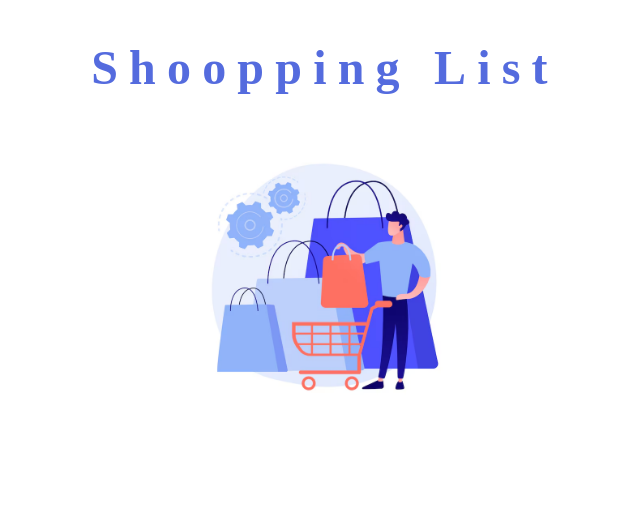
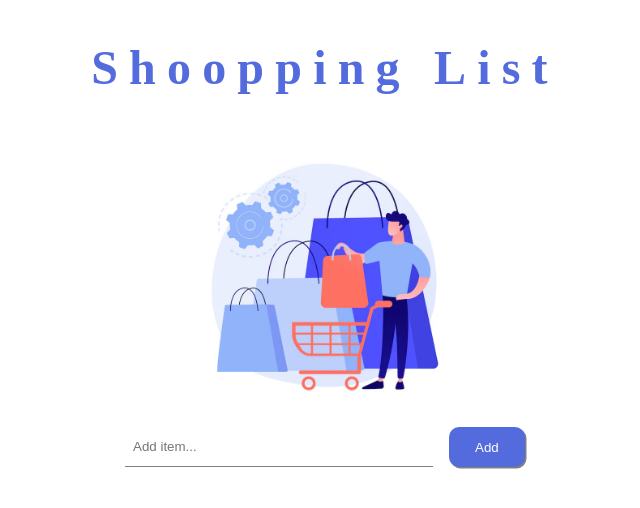
Before and after one commit to Tanish866/ShoppingList, a React (Vite) app: page / in a window 1280 px wide. Shown: the top 508 px of the page, without its empty margins (315-955 px from the left). Built offline with nearby package versions, Linux system fonts and the light colour scheme.

Commit message:
Added basic input tag and button

```diff
--- /dev/null
+++ b/src/components/InputItem/InputItem.css
@@ -0,0 +1,30 @@
+.input-wrapper{
+    width: 400px;
+    display: flex;
+    gap: 1rem;
+}
+
+.item-input{
+    width: 100%;
+    padding: 0.5rem;
+    border: none;
+    border-bottom: 1px solid grey;
+}
+
+.item-input:focus{
+    outline: none;
+}
+
+.add-item-button{
+    width: 100px;
+    height: 40px;
+    background-color: var(--light-purple);
+    color: white;
+    border: none;
+    border-radius: 10px;
+    box-shadow: 1.5px 1.5px grey;
+}
+
+.add-item-button:hover{
+    box-shadow: none;
+}
--- /dev/null
+++ b/src/components/InputItem/InputItem.jsx
@@ -0,0 +1,17 @@
+import './InputItem.css';
+
+function InputItem(){
+    return (
+        <div className="input-wrapper">
+            <input
+                className="item-input"
+                type="text"
+                placeholder="Add item..."
+            />
+            <button className="add-item-button">
+                Add
+            </button>
+        </div>
+    )
+}
+export default InputItem;
--- /dev/null
+++ b/src/components/ShoppingList/ShoppingList.css
@@ -0,0 +1,4 @@
+.current-shopping-list{
+    display: flex;
+    justify-content: center;
+}
--- a/src/components/ShoppingList/ShoppingList.jsx
+++ b/src/components/ShoppingList/ShoppingList.jsx
@@ -1,9 +1,16 @@
 import Header from "../Header/Header";
+import './ShoppingList.css';
+import InputItem from "../InputItem/InputItem";
 
 function ShoppingList(){
     return (
         <>
             <Header/>
+
+            <div className="current-shopping-list">
+                <InputItem/>
+            </div>
+
         </>
     )
 }
```
